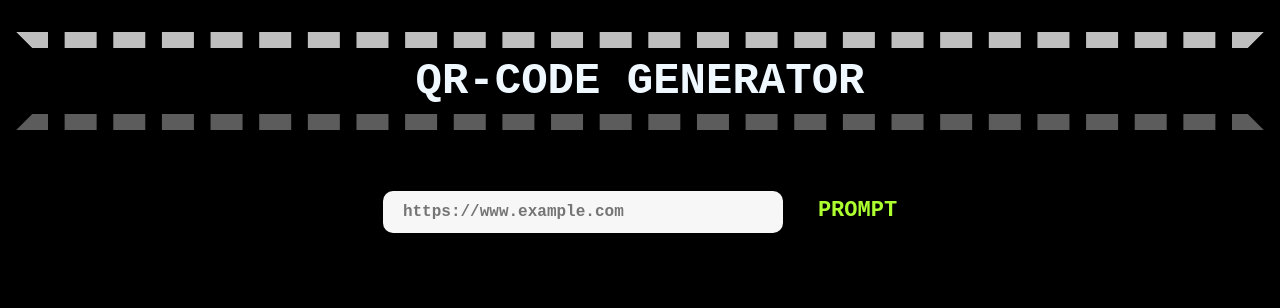
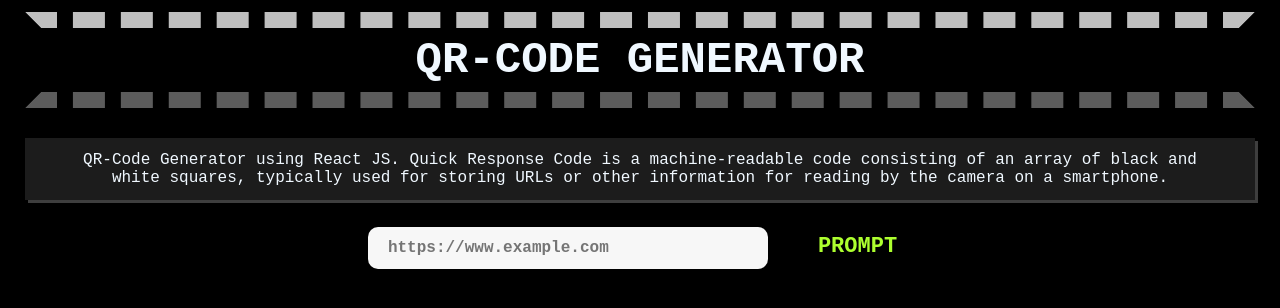
Before and after one commit to sksuraj17/qrcode-generator, a React (Vite) app: page / in a window 1280 px wide. Shown: the top 308 px of the page. Built offline with nearby package versions, Linux system fonts and the light colour scheme.

Commit message:
New Commit

```diff
--- a/src/App.jsx
+++ b/src/App.jsx
@@ -18,6 +18,8 @@ function App() {
   return (
     <div className="app">
         <h1>QR-CODE GENERATOR</h1>
+        <p id='para'>QR-Code Generator using React JS. Quick Response Code is a machine-readable code consisting of an array of black and white squares, typically used for storing URLs or other information for reading by the camera on a smartphone.</p>
+
         <input type="text" placeholder="https://www.example.com"
           value={url}
           onChange={(evt) => setUrl(evt.target.value)}/>
@@ -26,9 +28,10 @@ function App() {
         {qrcode && <>
           <img src={qrcode}></img>
           <a href={qrcode} download="qrcode.png" id='download'>BACKUP</a>
+          <p id='final'>QR-Code Generator by SURAJ SK</p>
+
 
         </>}
-
     </div>
   )
 }
--- a/src/index.css
+++ b/src/index.css
@@ -12,18 +12,26 @@ body{
 }
 
 .app{
-  padding: 2rem 1rem;
+  padding: 12px 25px
 }
 
 h1{
   font-size: 44px;
-  margin-bottom: 50px;
+  margin-bottom: 30px;
   border: rgb(0, 0, 0);
   border-style: dashed;
   border-width: 16px;
   border-top-color: rgb(191, 191, 191);
   border-bottom-color: rgb(92, 92, 92);
-  padding: 8px;
+  padding: 7px;
+
+}
+
+#para{
+  background-color: #1c1c1c;
+  padding: 13px 50px;
+  box-shadow: 3px 3px rgba(125, 125, 125, 0.5);
+  margin-bottom: 10px;
 
 }
 
@@ -53,6 +61,14 @@ button, a{
     font-weight: 600;
     cursor: pointer;
     margin-top: 20px;
+    padding: 6px 15px;
+}
+
+button:hover{
+  background-color: #ffffff;
+  color: #000000;
+  border: #ffffff;
+  box-shadow: 3px 3px rgba(255, 255, 255, 0.5);
 }
 
 img{
@@ -64,6 +80,24 @@ img{
 }
 
 #download{
-  color: aqua;
-  border:5px
+  color: rgb(255, 255, 255);
+  border: #c5c5c5;
+  border-style: dashed;
+  padding: 6px 15px;
+  border-width: 2px;
+  cursor: pointer;
+
 }
+
+#download:hover{
+  background-color: #ffffff;
+  color: #000000;
+  border: #ffffff;
+  box-shadow: 3px 3px rgba(169, 169, 169, 0.5);
+}
+
+#final{
+  margin-top: 22px;
+  font-family: monospace;
+  font-size: 14px;
+}
```
